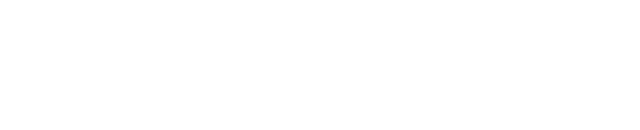
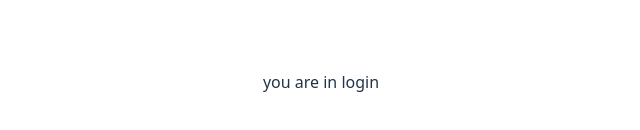
Before and after one commit to vaughn-joshua/Travel_Ease, a React (Vite) app in the folder Travel_Ease_Frontend/: page /login in a window 1280 px wide. Before the commit this address had no page. Shown: the part 318-448 px from the top of the page, without its empty margins (319-959 px from the left). Built offline with nearby package versions, Linux system fonts and the light colour scheme.

Commit message:
first commit

```diff
--- a/Travel_Ease_Frontend/src/App.jsx
+++ b/Travel_Ease_Frontend/src/App.jsx
@@ -2,13 +2,14 @@
 import reactLogo from "./assets/react.svg";
 import viteLogo from "/vite.svg";
 import "./App.css";
+import Login from "./pages/Login.jsx";
 
 function App() {
   return (
     <main>
       <Routes>
         <Route />
-        <Route />
+        <Route path="/login" element={<Login />} />
       </Routes>
     </main>
   );
--- /dev/null
+++ b/Travel_Ease_Frontend/src/pages/Login.jsx
@@ -0,0 +1,9 @@
+function Login() {
+  return (
+    <>
+      <p>you are in login</p>
+    </>
+  );
+}
+
+export default Login;
```
